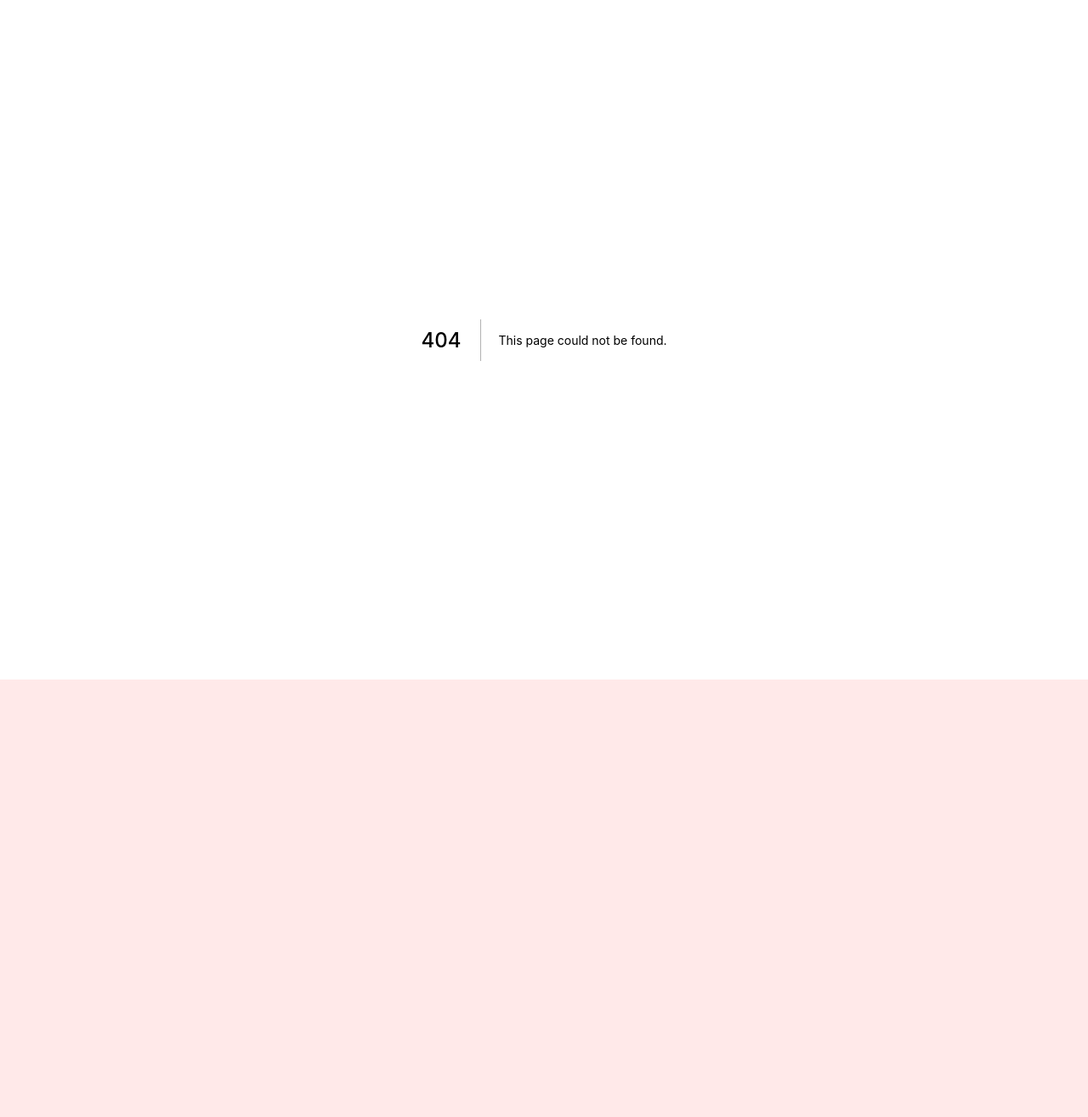
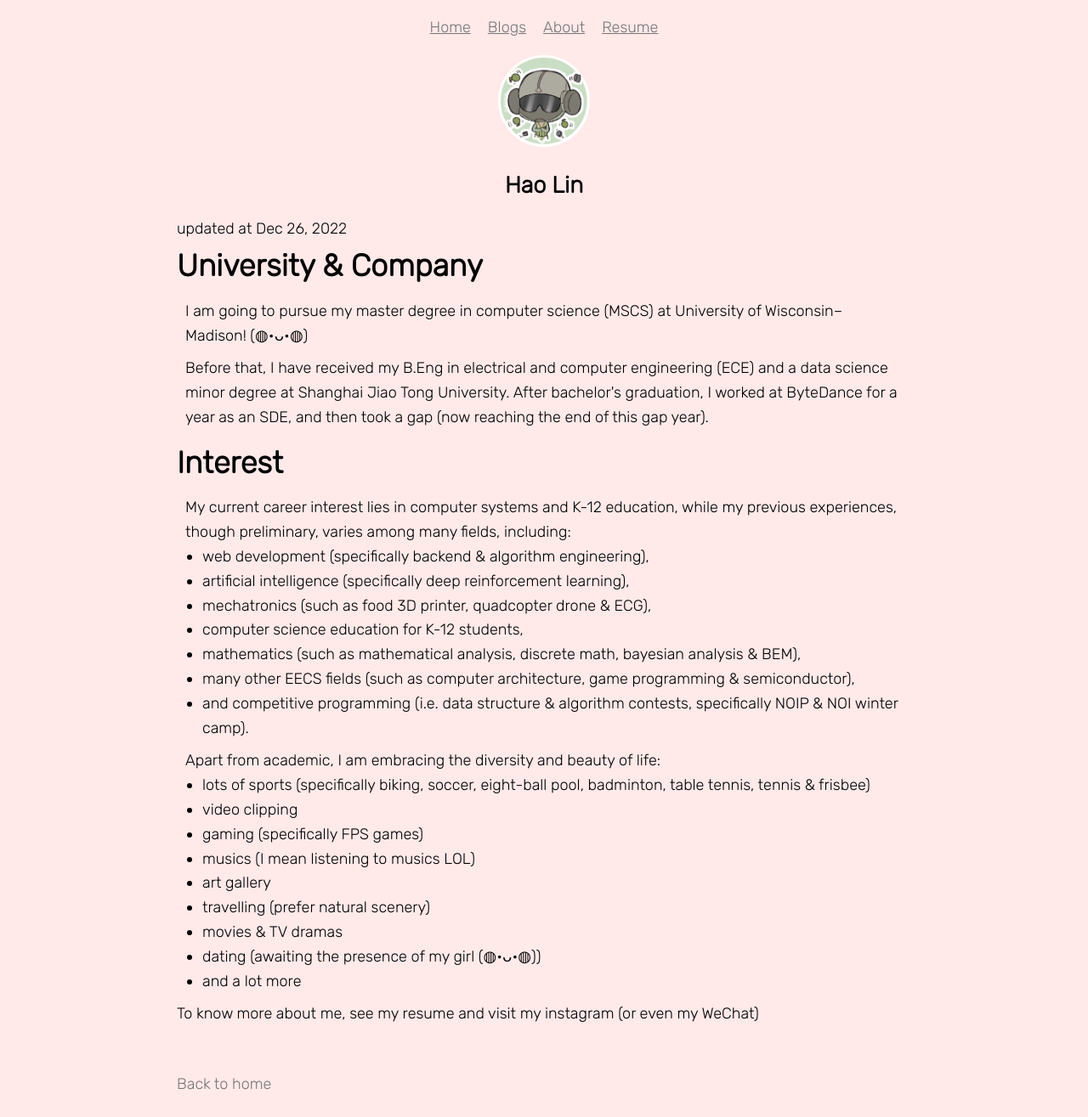
Before and after one commit to luckyhlin/personal-site, a Next.js app: page /about in a window 1280 px wide. Before the commit this address had no page. Shown: the top 1315 px of the page at 85% size. Before the commit the page ends 800 px from the top, so only its background shows below. Built offline with nearby package versions, Linux system fonts and the light colour scheme.

Commit message:
mod about me

```diff
--- a/components/description.js
+++ b/components/description.js
@@ -1,11 +1,12 @@
 import styles from "./description.module.css"
 import Link from "next/link";
 
-export default function Description({}) {
+export default function Description() {
     return (
         <>
                 <span className={styles.headingTextDescription}>
-                        I am now in a gap year after having both received my B.Eng from <span className={styles.textInlineBox}>
+                    I am now in a gap year after having both received my B.Eng from <span
+        className={styles.textInlineBox}>
                         <Link href="https://www.ji.sjtu.edu.cn/">
                             <a className={[styles.textLink, styles.textLinkColor].join(" ")}>UMJI-SJTU</a>
                         </Link>
--- a/components/navigation.js
+++ b/components/navigation.js
@@ -14,9 +14,14 @@ export default function Navigation({}) {
                     Blogs
                 </a>
             </Link>
-            <Link href="/who-am-i">
+            <Link href="/about">
                 <a>
-                    Who Am I
+                    About
+                </a>
+            </Link>
+            <Link href="/resume">
+                <a>
+                    Resume
                 </a>
             </Link>
         </nav>
--- a/components/navigation.module.css
+++ b/components/navigation.module.css
@@ -6,7 +6,8 @@
   text-align: center;
 }
 .navigation a {
-  padding: 10px 20px;
+  padding: 10px 10px;
+  text-decoration: underline;
 }
 
 /*# sourceMappingURL=navigation.module.css.map */
--- /dev/null
+++ b/pages/about.js
@@ -0,0 +1,74 @@
+import Layout from "../components/layout";
+import styles from "../styles/about.module.css"
+import Description from "../components/description";
+
+export default function About() {
+    let title = "About"
+    return (
+        <Layout title={title} useComment={true}>
+
+            <div className={styles.aboutContainer}>
+                updated at {new Date(Date.now()).toLocaleDateString('default', {
+                    year: "numeric", month: "short", day: "2-digit"
+            })}
+                <h1>University & Company</h1>
+                <div className={styles.aboutParagraph}>
+                    I am going to pursue my master degree in computer science (MSCS) at University of Wisconsin–Madison! (◍•ᴗ•◍)
+                </div>
+                <div className={styles.aboutParagraph}>
+                    Before that, I have received my B.Eng in electrical and computer engineering (ECE) and a data science minor degree
+                    at Shanghai Jiao Tong University. After bachelor's graduation, I worked at ByteDance for a year as an SDE, and then took a gap (now reaching the end of this gap year).
+                </div>
+                <h1>Interest</h1>
+                <div className={styles.aboutParagraph}>
+                    My current career interest lies in computer systems and K-12 education, while my previous experiences, though preliminary, varies among many fields,
+                    including:
+                    <ul className={styles.aboutList}>
+                        <li>web development (specifically backend & algorithm engineering),</li>
+                        <li>artificial intelligence (specifically deep reinforcement learning),</li>
+                        <li>mechatronics (such as food 3D printer, quadcopter drone & ECG),</li>
+                        <li>computer science education for K-12 students,</li>
+                        <li>mathematics (such as mathematical analysis, discrete math, bayesian analysis & BEM),</li>
+                        <li>many other EECS fields (such as computer architecture, game programming & semiconductor),</li>
+                        <li>and competitive programming (i.e. data structure & algorithm contests, specifically NOIP & NOI winter camp).</li>
+                    </ul>
+                </div>
+                <div className={styles.aboutParagraph}>
+                    Apart from academic, I am embracing the diversity and beauty of life:
+                    <ul className={styles.aboutList}>
+                        <li>lots of sports (specifically biking, soccer, eight-ball pool, badminton, table tennis, tennis & frisbee)</li>
+                        <li>video clipping</li>
+                        <li>gaming (specifically FPS games)</li>
+                        <li>musics (I mean listening to musics LOL)</li>
+                        <li>art gallery</li>
+                        <li>travelling (prefer natural scenery)</li>
+                        <li>movies & TV dramas</li>
+                        <li>dating (awaiting the presence of my girl (◍•ᴗ•◍))</li>
+                        <li>and a lot more</li>
+                    </ul>
+                </div>
+                To know more about me, see my resume and visit my instagram (or even my WeChat)
+            </div>
+            {/*<div className={styles.paragraph}>*/}
+            {/*    I am now in a gap year after having*/}
+            {/*both received my B.Eng from UMJI-SJTU*/}
+            {/*and served as a full-time software engineer in ByteDance for a year.*/}
+            {/*    /!*I may move on to University of Wisconsin-Madison and pursue*!/*/}
+            {/*    /!*my M.S. Computer Science degree.*!/*/}
+            {/*</div>*/}
+            {/*<div className={styles.paragraph}>*/}
+            {/*    My academic and professional interests lie in computer science,*/}
+            {/*    specifically high performance systems and artificial intelligence.*/}
+            {/*    I am also skilled in various sports such as soccer, badminton.*/}
+            {/*    FPS gaming is also my favorite, like APEX, CSGO, R6 (my avatar is*/}
+            {/*    a famous character in this game).*/}
+            {/*</div>*/}
+            {/*<div className={styles.paragraph}>*/}
+            {/*    These activities usually*/}
+            {/*    need a team of members to move on, so I wish to meet new friends*/}
+            {/*    who share similar hobbies with me. Please feel free to reach me*/}
+            {/*    via `jimmylinh AT icloud DOT com`.*/}
+            {/*</div>*/}
+        </Layout>
+    )
+}
--- a/pages/index.js
+++ b/pages/index.js
@@ -15,7 +15,7 @@ export default function HomePage({pages}) {
         <div className={styles.bgContainer}>
             <div className={styles.mainContainer}>
                 <div className={styles.headingTextBox}>
-                    <Link href={"/who-am-i"}>
+                    <Link href={"/about"}>
                         <a className={styles.headingTextPrimary}>
                             Hao Lin
                         </a>
--- /dev/null
+++ b/styles/about.module.css
@@ -0,0 +1,20 @@
+/*TODO: refactor using scss to reduce redundancy*/
+@keyframes moveInRight {
+    0% {
+        transform: translateX(50px);
+        opacity: 0;
+    }
+}
+
+.aboutContainer {
+    animation: moveInRight 2s;
+}
+
+.aboutParagraph {
+    margin: 10px;
+    font-size: 18px;
+}
+
+.aboutList {
+    margin-left: 20px;
+}
--- a/styles/whoami.module.css
+++ /dev/null
@@ -1,3 +0,0 @@
-.paragraph {
-    margin: 10px;
-}
```
Also changed, not shown: pages/who-am-i.js (deleted, +0 -38 lines). Lines whose indentation alone changed are shown as unchanged.
